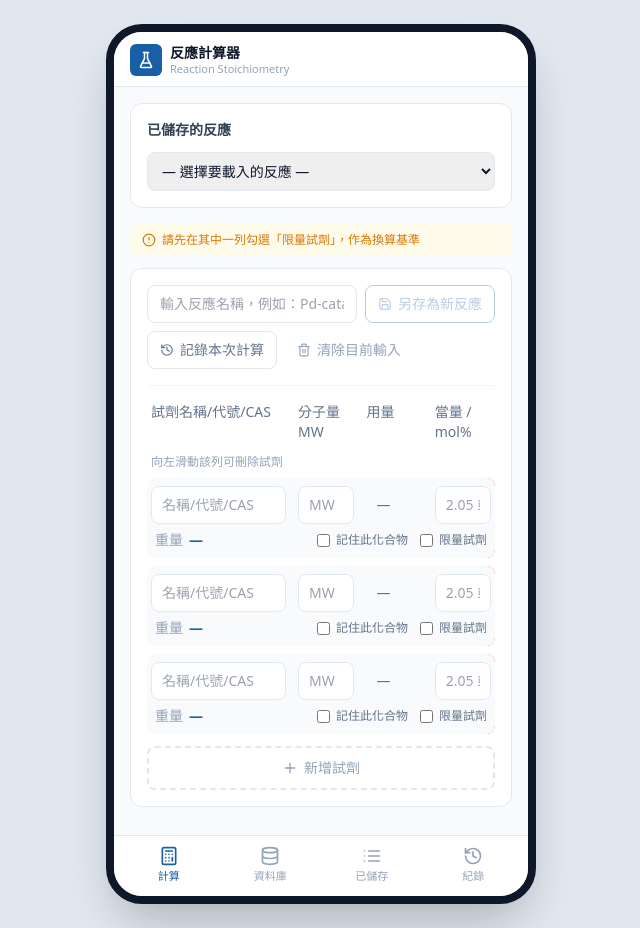
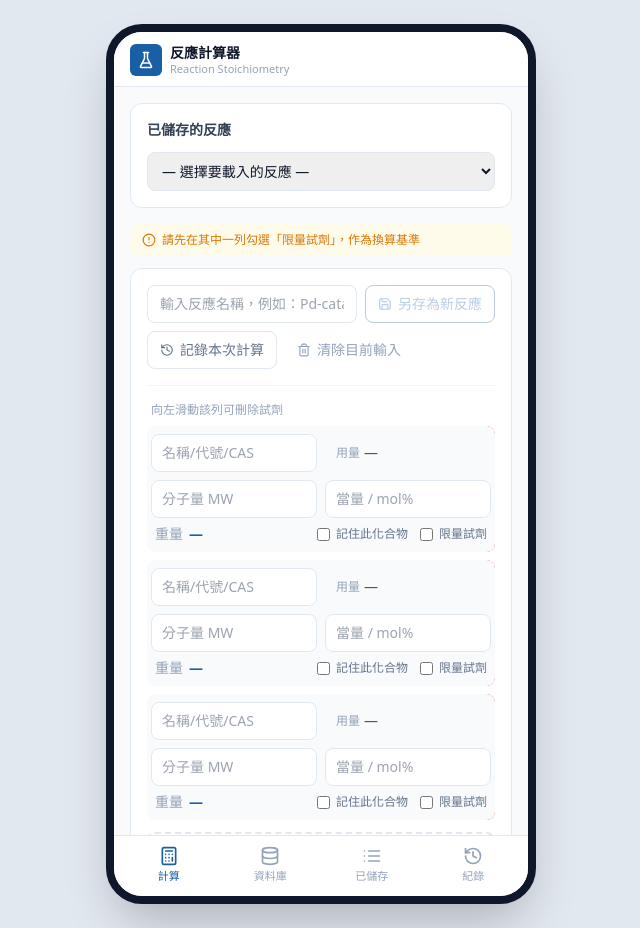
Before and after one commit to jurmmm6035/YJCmonkey, a React (Vite) app: page / in a window 1280 px wide. Shown: the whole page, without its empty margins (319-959 px from the left). Built offline with nearby package versions, Linux system fonts and the light colour scheme.

Commit message:
Refactor reagent input layout and remove headers
Removed column headers and adjusted layout for reagent input fields.

```diff
--- a/src/App.jsx
+++ b/src/App.jsx
@@ -536,13 +536,6 @@ export default function ReactionCalculator() {
               )}
             </div>
 
-            {/* column headers */}
-            <div className="grid gap-3 px-1 pb-2 mb-1" style={{ gridTemplateColumns: "minmax(0,2.4fr) minmax(0,1fr) minmax(0,1fr) minmax(0,1fr)" }}>
-              <div className="text-sm text-slate-500">試劑名稱/代號/CAS</div>
-              <div className="text-sm text-slate-500">分子量 MW</div>
-              <div className="text-sm text-slate-500">用量</div>
-              <div className="text-sm text-slate-500">當量 / mol%</div>
-            </div>
             {rows.length > 1 && (
               <div className="text-xs text-slate-400 mb-2 px-1">向左滑動該列可刪除試劑</div>
             )}
@@ -554,7 +547,7 @@ export default function ReactionCalculator() {
                 return (
                   <SwipeToDeleteRow key={row.id} onDelete={() => removeRow(row.id)} disabled={rows.length <= 1}>
                   <div className={`rounded-lg px-1 py-2 ${isBase ? "bg-sky-50" : "bg-slate-50"}`}>
-                    <div className="grid gap-3 items-center" style={{ gridTemplateColumns: "minmax(0,2.4fr) minmax(0,1fr) minmax(0,1fr) minmax(0,1fr)" }}>
+                    <div className="grid grid-cols-2 gap-2 items-center">
                       {/* name / cas */}
                       <ReagentPicker
                         db={db}
@@ -564,16 +557,12 @@ export default function ReactionCalculator() {
                         onNameChange={(v) => updateRow(row.id, { name: v })}
                         placeholder="名稱/代號/CAS"
                       />
-                      {/* mw */}
-                      <input type="text" inputMode="decimal" value={row.mw}
-                        onChange={(e) => updateRow(row.id, { mw: e.target.value })}
-                        placeholder="MW" className={inputCls} style={ringStyle} />
                       {/* mmol / mass scale input */}
                       {isBase ? (
                         <div className="relative">
                           <input type="text" inputMode="decimal" value={row.scaleValue}
                             onChange={(e) => updateRow(row.id, { scaleValue: e.target.value })}
-                            placeholder={row.scaleUnit === "mmol" ? "mmol" : "重量"}
+                            placeholder={row.scaleUnit === "mmol" ? "用量 mmol" : `用量 ${row.scaleUnit}`}
                             className={inputCls + " pr-12"} style={ringStyle} />
                           <button
                             type="button"
@@ -589,15 +578,22 @@ export default function ReactionCalculator() {
                           </button>
                         </div>
                       ) : (
-                        <div className="px-2.5 py-2 text-sm text-slate-500">{result.mmol !== null ? fmt(result.mmol, 4) : "—"}</div>
+                        <div className={inputCls + " flex items-center"} style={{ borderColor: "transparent" }}>
+                          <span className="text-slate-400 text-xs mr-1">用量</span>
+                          <span className="text-slate-600">{result.mmol !== null ? `${fmt(result.mmol, 4)} mmol` : "—"}</span>
+                        </div>
                       )}
+                      {/* mw */}
+                      <input type="text" inputMode="decimal" value={row.mw}
+                        onChange={(e) => updateRow(row.id, { mw: e.target.value })}
+                        placeholder="分子量 MW" className={inputCls} style={ringStyle} />
                       {/* equiv */}
                       {isBase ? (
-                        <div className="px-2.5 py-2 text-sm text-slate-400">1.0（基準）</div>
+                        <div className={inputCls} style={{ borderColor: "transparent", color: "#94a3b8" }}>1.0（基準）</div>
                       ) : (
                         <input type="text" value={row.equivInput}
                           onChange={(e) => updateRow(row.id, { equivInput: e.target.value })}
-                          placeholder="2.05 或 2.5%" className={inputCls} style={ringStyle} />
+                          placeholder="當量 / mol%" className={inputCls} style={ringStyle} />
                       )}
                     </div>
 
```
